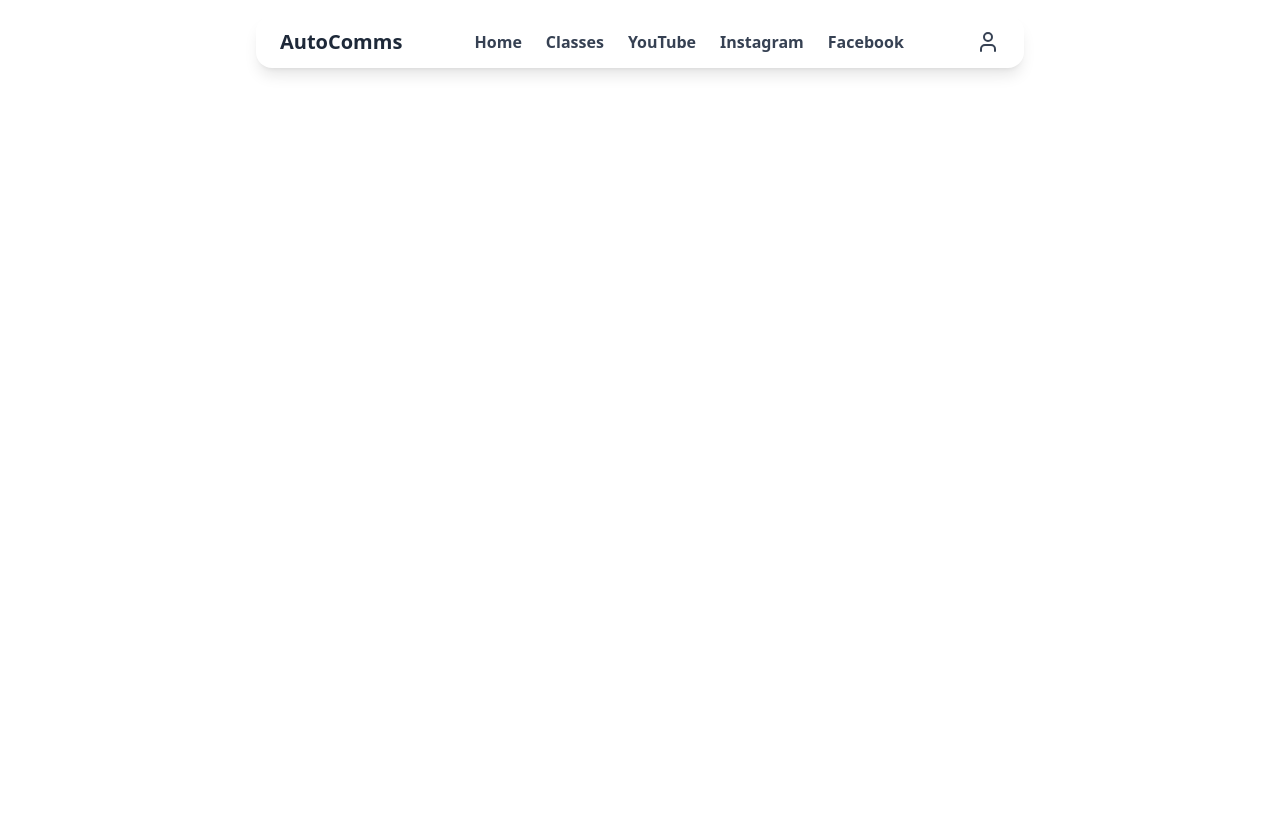
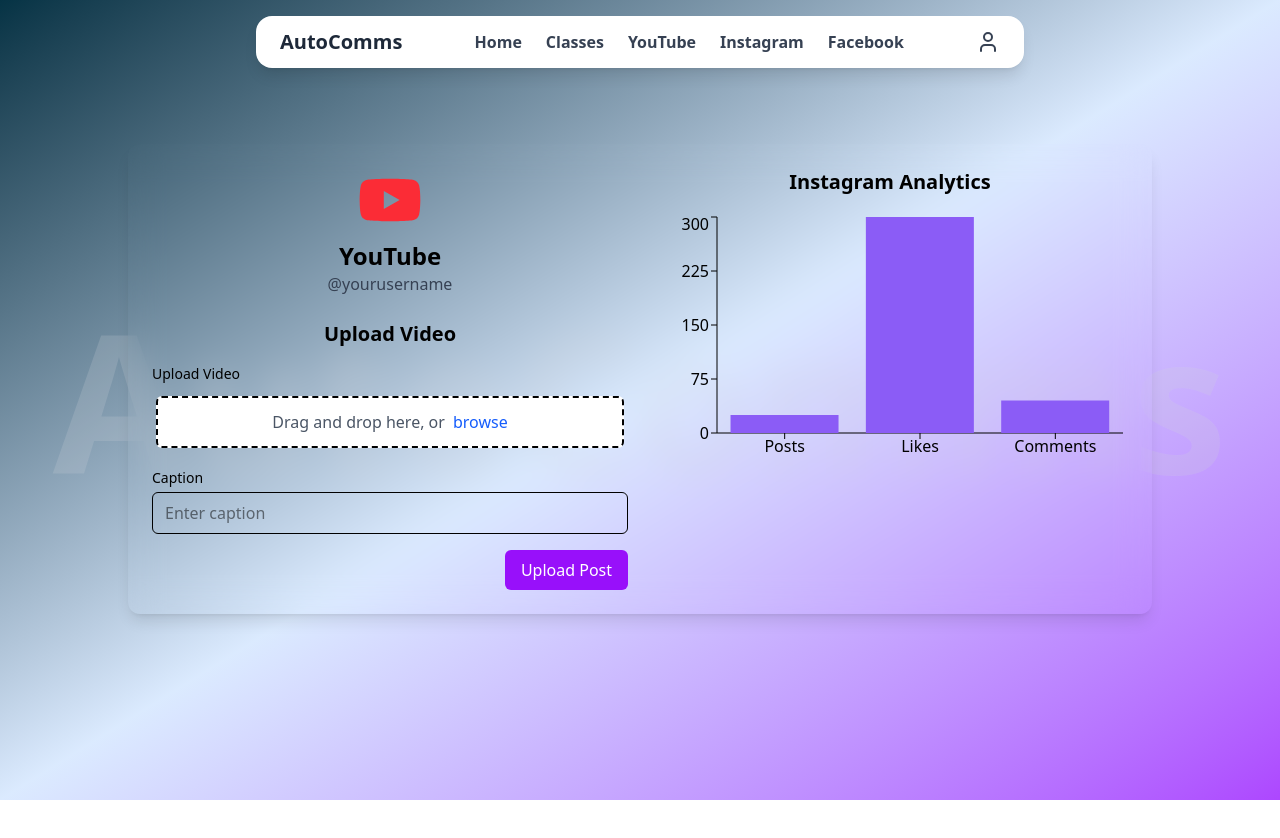
Before and after one commit to MohamedHamdanA/AutoComms, a React (Vite) app: page /youtube/ytupload in a window 1280 px wide. Shown: the top 838 px of the page. Before the commit the page ends 800 px from the top, so only its background shows below. Built offline with nearby package versions, Linux system fonts and the light colour scheme.

Commit message:
ytupload

```diff
--- a/src/App.jsx
+++ b/src/App.jsx
@@ -13,7 +13,7 @@
 import Announcement from "./components/Announcement";
 import GformDetails from "./components/gformDetails";
 import FaceLogin from "./pages/FaceLogin";
-
+import Ytupload from "./components/ytupload";
 const App = () => {
   return (
     <Router>
@@ -33,6 +33,7 @@
         <Route path="/classes/googleform/:classId/:formId" element={<GformDetails />} />
         <Route path="/classes/googleform/create/:classId" element={<Gformcreate />} />
         <Route path="/classes/googleform/Announcement/:classId" element={<Announcement />} />
+        <Route path="/youtube/ytupload" element={<Ytupload/>}/>
         {/* <Route path="*" element={<NotFound />} /> */}
       </Routes>
     </Router>
--- a/src/components/gformcreate.jsx
+++ b/src/components/gformcreate.jsx
@@ -278,11 +278,21 @@
         </motion.h1>
       </div>
       {/* Main Content - Form */}
-      <section className="relative mt-4 z-10 flex items-center justify-center min-h-screen p-6">
-        <div className="w-full max-w-lg p-8 bg-white backdrop-blur-lg rounded-xl shadow-lg">
+      <section className="relative mt-20  z-10 flex items-center justify-center min-h-screen p-6">
+        <div className="w-full  max-w-lg p-8 bg-white backdrop-blur-lg rounded-xl shadow-lg">
           <h2 className="text-3xl font-bold mb-6 text-center text-black">
             Create Google Form
           </h2>
+          <p className="text-red-500">
+            Note :
+          </p>
+          <p className="text-red-500 px-8">
+          * This form title and original form title should be same
+          </p>
+          <p className="text-red-500 px-8">
+          * This created form link should be same email with the logged in email
+          </p>
+          <br></br>
           {message && (
             <p
               className={`text-center mb-4 ${
--- /dev/null
+++ b/src/components/ytupload.jsx
@@ -0,0 +1,174 @@
+
+import { useState } from "react";
+import { motion } from "framer-motion";
+import { FaYoutube } from "react-icons/fa";
+import { X } from "lucide-react";
+import {
+    BarChart,
+    Bar,
+    XAxis,
+    YAxis,
+    Tooltip,
+    ResponsiveContainer,
+} from "recharts";
+
+const Ytupload = () => {
+    const [file, setFile] = useState(null);
+    const [caption, setCaption] = useState("");
+    const [uploadMessage, setUploadMessage] = useState("");
+
+    // Hardcoded analytics data for visualization
+    const analyticsData = [
+        { name: "Posts", value: 25 },
+        { name: "Likes", value: 300 },
+        { name: "Comments", value: 45 },
+    ];
+
+    const handleFileChange = (e) => {
+        setFile(e.target.files[0]);
+    };
+
+    const handleUpload = (e) => {
+        e.preventDefault();
+        setUploadMessage("");
+        if (!file) {
+            setUploadMessage("Please select an image to upload.");
+            return;
+        }
+        // Simulate upload success for demonstration
+        setUploadMessage("Post uploaded successfully!");
+        setFile(null);
+        setCaption("");
+    };
+
+    return (
+        <div className="relative mt-30 w-full min-h-screen overflow-hidden">
+            {/* Background */}
+            <div className="fixed inset-0 w-full h-screen bg-gradient-to-br from-cyan-950 via-blue-100 to-purple-500">
+                <motion.h1
+                    className="absolute inset-0 flex items-center justify-center text-[15vw] font-extrabold text-gray-300 opacity-55 select-none"
+                    initial={{ opacity: 0, scale: 0 }}
+                    animate={{ opacity: 0.2, scale: 1 }}
+                    transition={{ duration: 2 }}
+                >
+                    AutoComms
+                </motion.h1>
+            </div>
+
+            {/* Main Content */}
+            <section className="relative z-10 p-6">
+                <div className="max-w-5xl mx-auto bg-transparent bg-opacity-10 backdrop-blur-lg rounded-xl shadow-lg p-6 flex flex-col md:flex-row gap-6">
+                    {/* Left Column: Instagram Profile & Upload Form */}
+                    <div className="flex-1">
+                        <div className="flex flex-col items-center">
+                            <FaYoutube className="w-16 h-16 text-red-500" />
+                            <h2 className="text-2xl font-bold text-black mt-2">YouTube</h2>
+                            <p className="text-gray-700">@yourusername</p>
+                        </div>
+                        <div className="mt-6">
+                            <h3 className="text-xl font-semibold text-black text-center mb-4">
+                                Upload Video
+                            </h3>
+                            {uploadMessage && (
+                                <p className="text-center text-green-500 mb-2">{uploadMessage}</p>
+                            )}
+                            <form onSubmit={handleUpload} className="space-y-4">
+                                {/* Upload Box */}
+                                <div>
+                                    {!file ? (
+                                        <>
+                                            <label
+                                                htmlFor="instaFile"
+                                                className="block text-sm font-medium text-black mb-2"
+                                            >
+                                                Upload Video
+                                            </label>
+                                            <div className="p-1 rounded-md">
+                                                <div className="flex items-center justify-center px-4 py-3 border-2 border-dashed rounded-md bg-white hover:bg-gray-50 transition">
+                                                    <span className="text-gray-600">
+                                                        Drag and drop here, or{" "}
+                                                    </span>
+                                                    <label
+                                                        htmlFor="instaFile"
+                                                        className="ml-2 text-blue-600 hover:underline cursor-pointer"
+                                                    >
+                                                        browse
+                                                    </label>
+                                                    <input
+                                                        type="file"
+                                                        id="instaFile"
+                                                        accept="video/*"
+                                                        className="hidden"
+                                                        onChange={handleFileChange}
+                                                    />
+                                                </div>
+                                            </div>
+                                        </>
+                                    ) : (
+                                        <div className="mt-2 flex items-center justify-between px-4 py-2 bg-white rounded shadow w-64">
+                                            <span className="text-sm text-gray-700 truncate">
+                                                {file.name}
+                                            </span>
+                                            <button
+                                                type="button"
+                                                onClick={() => setFile(null)}
+                                                className="text-red-500 hover:text-red-700"
+                                            >
+                                                <X size={20} />
+                                            </button>
+                                        </div>
+                                    )}
+                                </div>
+                                {/* Caption Input */}
+                                <div>
+                                    <label
+                                        htmlFor="caption"
+                                        className="block text-sm font-medium text-black mb-1"
+                                    >
+                                        Caption
+                                    </label>
+                                    <input
+                                        type="text"
+                                        id="caption"
+                                        placeholder="Enter caption"
+                                        value={caption}
+                                        onChange={(e) => setCaption(e.target.value)}
+                                        className="w-full px-3 py-2 border rounded-md focus:outline-none focus:ring focus:border-blue-300 bg-transparent text-black"
+                                    />
+                                </div>
+                                {/* Submit Button */}
+                                <div className="flex justify-end">
+                                    <button
+                                        type="submit"
+                                        className="px-4 py-2 bg-purple-600 text-white rounded-md hover:bg-purple-700 transition"
+                                    >
+                                        Upload Post
+                                    </button>
+                                </div>
+                            </form>
+                        </div>
+                    </div>
+
+                    {/* Right Column: Analytics Chart */}
+                    <div className="flex-1">
+                        <h3 className="text-xl font-semibold text-black text-center mb-4">
+                            Instagram Analytics
+                        </h3>
+                        <div className="w-full h-64">
+                            <ResponsiveContainer width="100%" height="100%">
+                                <BarChart data={analyticsData}>
+                                    <XAxis dataKey="name" stroke="#000" />
+                                    <YAxis stroke="#000" />
+                                    <Tooltip />
+                                    <Bar dataKey="value" fill="#8B5CF6" />
+                                </BarChart>
+                            </ResponsiveContainer>
+                        </div>
+                    </div>
+                </div>
+            </section>
+        </div>
+    );
+};
+
+export default Ytupload;
--- a/src/pages/youtube.jsx
+++ b/src/pages/youtube.jsx
@@ -1,7 +1,6 @@
 import { useEffect, useState } from "react";
 import { motion } from "framer-motion";
-
-// Chart.js imports
+import { useNavigate } from "react-router-dom";
 import {
   Chart as ChartJS,
   CategoryScale,
@@ -28,12 +27,15 @@
 );
 
 // Reusable component for the three circular buttons
-const ThreeButtons = () => (
+const ThreeButtons = () => {
+  const navigate = useNavigate();
+return (
   <>
     {/* Upload Video */}
     <button
       className="w-12 h-12 rounded-full border border-gray-300 bg-white text-gray-700 hover:bg-gray-100 shadow-sm flex items-center justify-center"
       aria-label="Upload Video"
+      onClick={() => navigate("/youtube/ytupload")}
     >
       <svg
         xmlns="http://www.w3.org/2000/svg"
@@ -105,6 +107,7 @@
     </button>
   </>
 );
+};
 
 const Youtube = () => {
   const [channelData, setChannelData] = useState(null);
```
